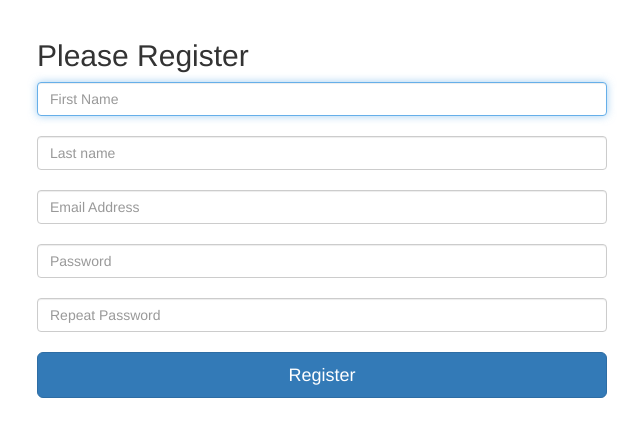
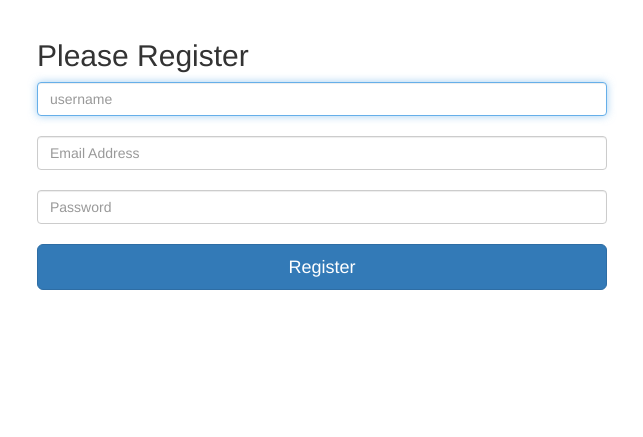
Before and after one commit to dennisslimmers/MonkeyBusiness, a Django app: page /register/ in a window 1280 px wide. Shown: the part 51-488 px from the top of the page, without its empty margins (318-961 px from the left). Run offline with Django 3.2, Linux system fonts and the light colour scheme; some libraries are stand-ins or nearby versions.

Commit message:
Added login/register system, you can now login and register

```diff
--- a/DjangoProjects/urls.py
+++ b/DjangoProjects/urls.py
@@ -15,6 +15,6 @@ urlpatterns = [
     url(r'^register/', TemplateView.as_view(template_name='register.html')),
     url(r'^admin/', admin.site.urls),
     url(r'', include('login.urls')),
-    url(r'^login/$', authviews.login, {'template_name': 'login.html', 'authentication_form': LoginForm}),
-    url(r'testsix/', authviews.login, name='testsix')
+    url(r'^login/$', authviews.login, {'template_name': 'login.html', 'authentication_form': LoginForm}, name="login"),
+    url(r'registerSubmit/', loginviews.create, name="registerSubmit"),
 ]
--- a/templates/base.html
+++ b/templates/base.html
@@ -11,6 +11,7 @@
 
     {% load static %}
     <link href="{% static "css/bootstrap.min.css" %}" rel="stylesheet">
+    <link href="{% static "css/main.css" %}" rel="stylesheet">
 
     <!-- Custom CSS -->
     <style>
--- a/templates/cursus.html
+++ b/templates/cursus.html
@@ -1,4 +1,7 @@
 {% extends "base.html" %}
 {% block content %}
-    <h1>cursus</h1>
+    <div class="container-fluid">
+        <h1>cursus</h1>
+    </div>
+
 {% endblock content %}
--- a/templates/login.html
+++ b/templates/login.html
@@ -14,7 +14,7 @@
     {% endif %}
 {% endif %}
 
-<form method="post" action="{% url 'testsix' %}">
+<form method="post" action="{% url 'login' %}">
 {% csrf_token %}
 <table>
 <tr>
--- a/templates/register.html
+++ b/templates/register.html
@@ -1,15 +1,14 @@
 {% extends "base.html" %}
 {% block content %}
     <div class="container" style="width: 600px">
-    <form class="form-signin" action="" method="post">
+    <form class="form-signin" action="{% url "registerSubmit" %}" method="post">
         {% csrf_token %}
         <h2 class="form-signin-heading">Please Register</h2>
-        <input type="text" class="form-control" name="first_name" placeholder="First Name" required="" autofocus="" /><br>
-        <input type="text" class="form-control" name="last_name" placeholder="Last name" required="" autofocus="" /><br>
-        <input type="text" class="form-control" name="username" placeholder="Email Address" required="" autofocus="" /><br>
+        <input type="text" class="form-control" name="username" placeholder="username" required="" autofocus="" /><br>
+        <input type="text" class="form-control" name="email" placeholder="Email Address" required="" autofocus="" /><br>
         <input type="password" class="form-control" name="password" placeholder="Password" required=""/><br>
-        <input type="password" class="form-control" name="repeat_password" placeholder="Repeat Password" required=""/><br>
         <button class="btn btn-lg btn-primary btn-block" type="submit">Register</button>
+
     </form>
   </div>
 {% endblock content %}
```
Also changed, not shown: login/views.py (+11 -12 lines), MonkeyBusiness/static/css/main.css (added).
